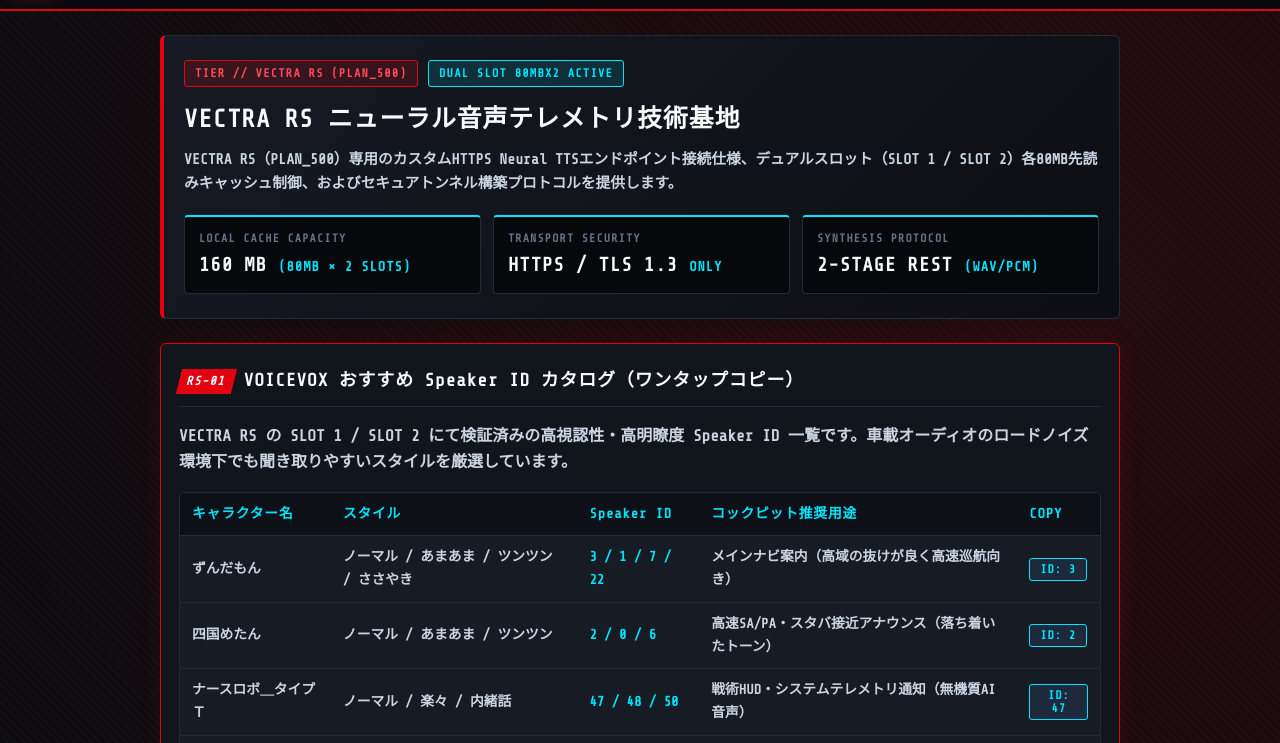
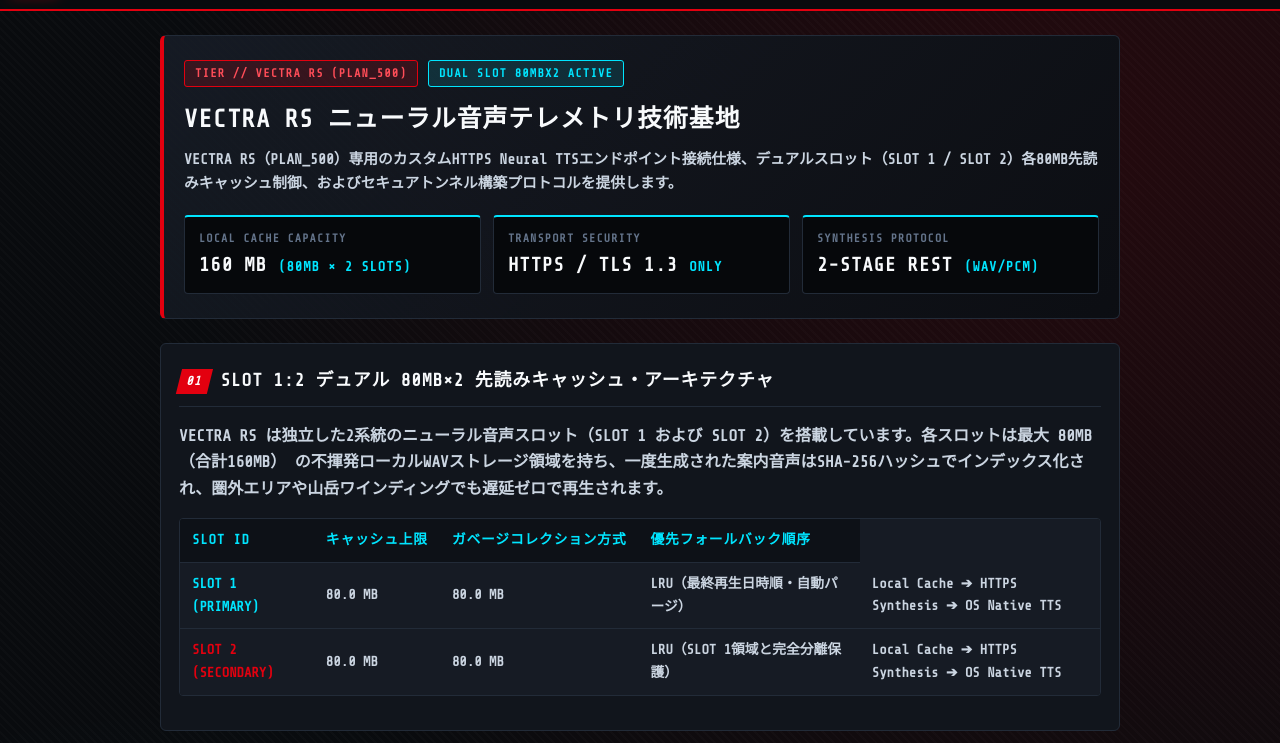
Before and after one commit to vectra-hud/vectra-manual, a plain HTML site: page rs-community.html in a window 1280 px wide. Shown: the part 53-796 px from the top of the page. Drawn offline with nearby package versions, Linux system fonts and the light colour scheme.

Commit message:
Update rs-community.html

```diff
--- a/rs-community.html
+++ b/rs-community.html
@@ -812,7 +812,7 @@
      * - false : Phase 1（Google Play審査用クリーン汎用HTTPS Neural TTS仕様のみ表示）
      * - true  : Phase 2（VOICEVOX Speaker IDカタログ / Google Colab起動 / Discord解禁）
      */
-    const PHASE_2_UNLOCKED = true;
+    const PHASE_2_UNLOCKED = fales;
 
     (function initVectraRsPortal() {
       const params = new URLSearchParams(window.location.search);
```
